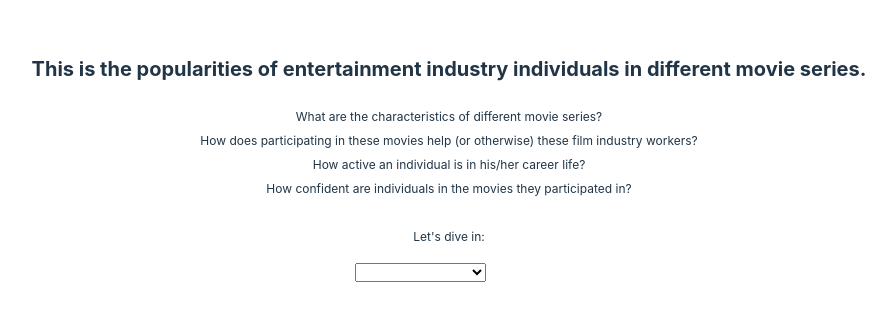
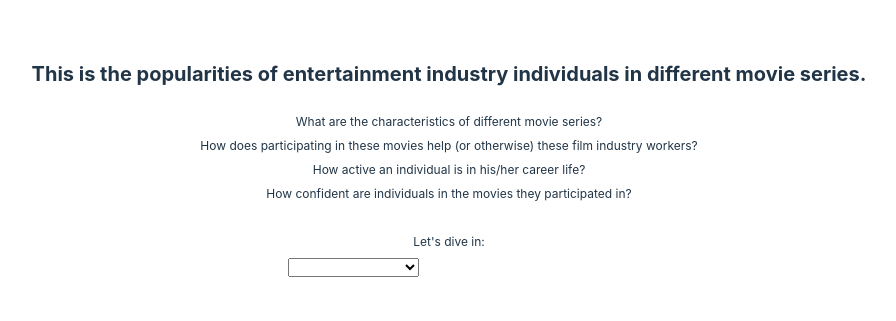
Before and after one commit to SamLee-dedeboy/CareerEvolution, a Vue app: page / in a window 1280 px wide. Shown: the part 225-546 px from the top of the page, without its empty margins (191-1087 px from the left). Built offline with nearby package versions, Linux system fonts and the light colour scheme.

Commit message:
Update Overview.vue

```diff
--- a/src/views/Overview.vue
+++ b/src/views/Overview.vue
@@ -18,13 +18,8 @@
                 Let's dive in:
             </div>
         </div>
-        <div id="info_section">
-            <!-- <div id="legend">
-                <Legend v-if="!dataExists"></Legend>
-            </div> -->
-            <div id="dropdown_view">
-                <Dropdown @selectedChange="handleChange_dropdown"/>
-            </div>
+        <div id="dropdown_view">
+            <Dropdown @selectedChange="handleChange_dropdown"/>
         </div>
         <div id="lines_view">
             <LineChart v-if="dataExists" :myData="mySubset" :mySubsetName="mySelection.text" @selectedChange="handleSelectActor"></LineChart>
@@ -98,15 +93,6 @@ export default {
         position: relative;
         justify-content: center;
     }
-    #info_section {
-        display: flex;
-        height: 5%;
-        width: 30%;
-        margin-top: 10px;
-        margin-bottom: 10px;
-        margin-left: auto;
-        margin-right: auto;
-    }
     #dropdown_text_title {
         font-weight: bold;
         font-size: 20px;
@@ -114,10 +100,6 @@ export default {
     #dropdown_text {
         font-size: 12px;
     }
-    /* #legend {
-        position: relative;
-        width: 5%;
-    } */
     #dropdown_view {
         position: relative;
         width: 85%;
```
